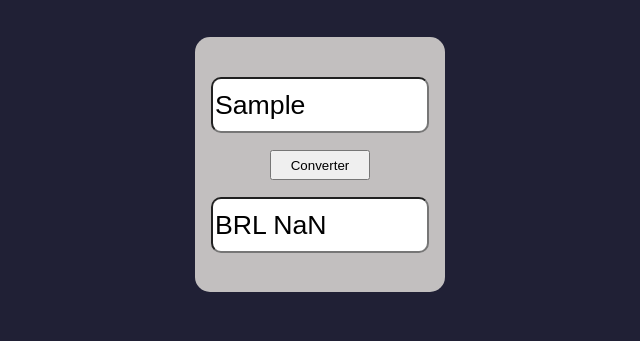
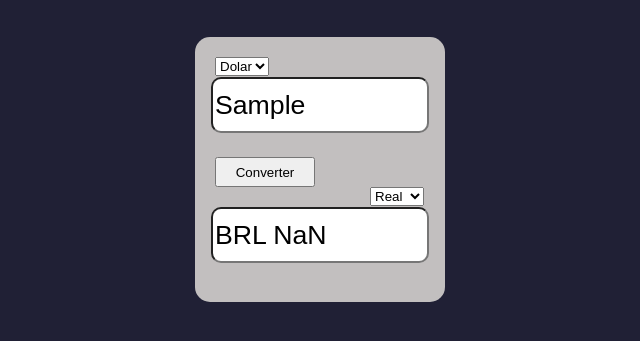
Before and after one commit to RafaelDomenegueti/Conversor-de-Moedas, a plain HTML site: page index.html in a window 1280 px wide. Both pictures are taken after typing "Sample", "Sample" into the empty fields and a click on the button "Converter". Shown: the part 413-754 px from the top of the page, without its empty margins (320-960 px from the left). Drawn offline with Linux system fonts and the light colour scheme; no server answers.

Commit message:
Conversor de Moedas V3

```diff
--- a/style.css
+++ b/css/style.css
@@ -15,7 +15,7 @@ h1{
     position: fixed;
     background-color: rgb(194, 191, 191);
     width: 250px;
-    height: 255px;
+    height: 265px;
     border-radius: 15px;
     left: 50%;
     top: 450px;
@@ -31,17 +31,27 @@ h1{
     margin-left: -109px;
     font-size: 20pt;
 }
-#real{
+#txt1{
     top: 40px;
 }
 #converter{
     position: absolute;
     width: 100px;
     height: 30px;
-    top: 113px;
-    left: 50%;
-    margin-left: -50px;
+    top: 120px;
+    left: 20px;
 }
-#resdolar{
-    top: 160px;
+#txt2{
+    top: 170px;
 }
+#m1{
+    position: absolute;
+    top: 20px;
+    left: 20px;
+}
+#m2{
+    position: absolute;
+    top: 150px;
+    left: 100%;
+    margin-left: -75px;
+}
--- a/index.html
+++ b/index.html
@@ -4,7 +4,7 @@
     <meta charset="UTF-8">
     <meta name="viewport" content="width=device-width, initial-scale=1.0">
     <title>Conversor de Moedas</title>
-    <link rel="stylesheet" href="style.css">
+    <link rel="stylesheet" href="css/style.css">
 </head>
 <body>
 
@@ -12,12 +12,24 @@
 
     <div id="bloco">
 
-        <input type="text" class="boxtext" id="real" placeholder="USD 1.00">
+        <select id="m1">
+            <option value="dolarm1">Dolar</option>
+            <option value="eurom1">Euro</option>
+            <option value="realm1">Real</option>
+        </select>
+        <input type="text" class="boxtext" id="txt1" placeholder="De:">
+
         <input type="button" value="Converter" id="converter" onclick="converter()">
-        <input type="text" class="boxtext" id="resdolar">
+
+        <select id="m2">
+            <option value="realm2">Real</option>
+            <option value="dolarm2">Dolar</option>
+            <option value="eurom2">Euro</option>
+        </select>
+        <input type="text" class="boxtext" id="txt2" placeholder="Para:">
 
     </div>
 
-    <script src="script.js"></script>
+    <script src="js/script.js"></script>
 </body>
 </html>
--- /dev/null
+++ b/js/script.js
@@ -0,0 +1,46 @@
+var request = new XMLHttpRequest()
+var dolar = ""
+var euro = ""
+var m1 = document.getElementById("m1")
+var m2 = document.getElementById("m2")
+
+request.open('GET', "https://economia.awesomeapi.com.br/all/USD-BRL,EUR-BRL")
+
+request.responseType = 'json';
+request.send()
+
+request.onload = function() {
+    var dolar = request.response;
+    dolarpop(dolar);
+}
+
+function dolarpop(p) {
+
+    dolar = Number(p["USD"]["high"]).toFixed(2)
+    euro = Number(p["EUR"]["high"]).toFixed(2)
+
+}
+
+function converter(){
+
+    if (m1.value == "dolarm1" && m2.value == "realm2"){
+
+        let txt1 = document.getElementById("txt1").value
+        txt1 = (txt1.toString().replace(",", "."));
+
+        let res = (txt1*dolar).toFixed(2)
+        document.getElementById("txt2").value=("BRL " + res)
+
+    }
+
+    if (m1.value == "eurom1" && m2.value == "realm2"){
+
+        let txt1 = document.getElementById("txt1").value
+        txt1 = (txt1.toString().replace(",", "."));
+
+        let res = (txt1*euro).toFixed(2)
+        document.getElementById("txt2").value=("BRL " + res)
+
+    }
+
+}
--- a/script.js
+++ /dev/null
@@ -1,28 +0,0 @@
-var request = new XMLHttpRequest()
-var dolar = ""
-
-request.open('GET', "https://economia.awesomeapi.com.br/all/USD")
-
-request.responseType = 'json';
-request.send()
-
-request.onload = function() {
-    var dolar = request.response;
-    dolarpop(dolar);
-}
-
-function dolarpop(p) {
-
-    dolar = Number(p["USD"]["high"]).toFixed(2)
-    document.getElementById("resdolar").placeholder= `BRL ${dolar}`
-
-}
-
-function converter(){
-
-    let real = document.getElementById("real").value
-
-    let res = (real*dolar).toFixed(2)
-    document.getElementById("resdolar").value=("BRL " + res)
-
-}
```
